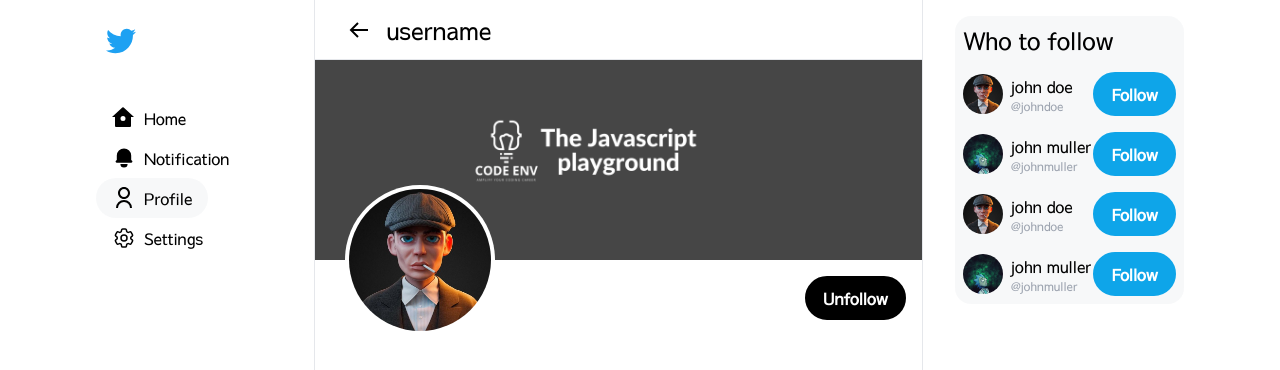
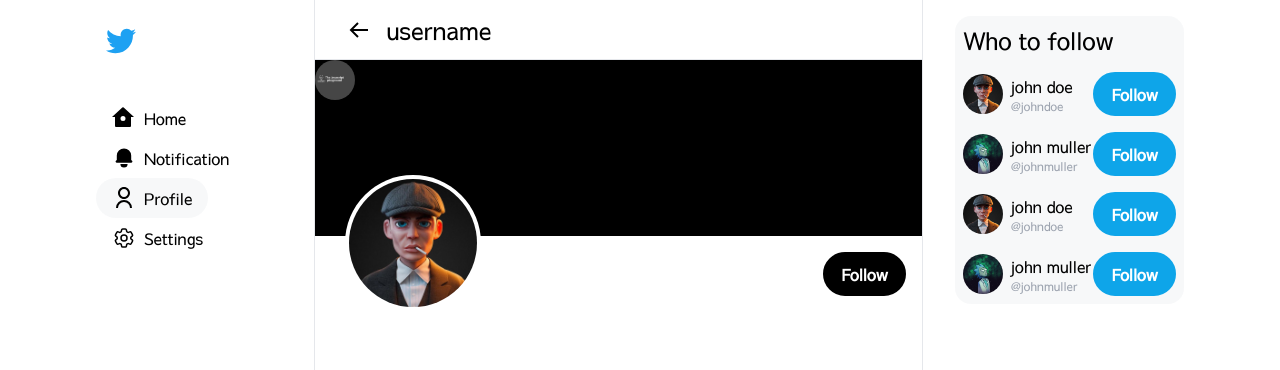
Before and after one commit to code-env/next13-twitter-clone, a Next.js app: page /profile/35467890 in a window 1280 px wide. Shown: the top 370 px of the page. Built offline with nearby package versions, Linux system fonts and the light colour scheme.

Commit message:
been making some changes in different pages and other components

```diff
--- a/app/profile/[profileId]/page.jsx
+++ b/app/profile/[profileId]/page.jsx
@@ -10,7 +10,7 @@ import { useSession } from "next-auth/react";
 import { useDispatch } from "react-redux";
 import { useParams } from "next/navigation";
 import { openModal } from "@redux/slice/modalSlice";
-import { useCurrentUser } from "@helpers";
+import { useCurrentUser, useFollowingUser } from "@helpers";
 import { useEffect, useState } from "react";
 
 const Profile = () => {
@@ -18,23 +18,23 @@ const Profile = () => {
   const dispatch = useDispatch();
   const { profileId } = useParams();
   const [currentUser, setCurrentUser] = useState({});
+  const [isFollingUser, setIsFollowingUser] = useState("");
 
   useEffect(() => {
     const getCurrentUser = async () => {
       const user = await useCurrentUser(35467890);
+      const followingUser = await useFollowingUser(profileId);
+      setIsFollowingUser(followingUser?.user);
       setCurrentUser(user);
     };
 
     getCurrentUser();
   }, []);
 
-  const followingUser = currentUser?.followers?.find((id) => id);
-  console.log(followingUser, profileId);
-
   const getUser = () => {
     if (currentUser.id === profileId) {
       return "Edit Profile";
-    } else if (followingUser) {
+    } else if (isFollingUser?.toString() === profileId) {
       return "Unfollow";
     } else {
       return "Follow";
@@ -62,20 +62,19 @@ const Profile = () => {
       <div className="border-x flex-1">
         <Header arrow={true} title="username" />
         <div className="w-full relative">
-          <CustomizeImage
-            alt="cover picture of username"
-            width={600}
-            height={200}
-            src="/Images/cover.png"
-            className="w-full h-[200px] object-cover"
-          />
-          <div className="p-1 rounded-full h-[150px] w-[150px] bg-white absolute bottom-[-75px] left-[30px]">
+          <div className="h-44 bg-black relative">
+            <CustomizeImage
+              alt="cover picture of username"
+              src="/Images/cover.png"
+              className="object-cover"
+            />
+          </div>
+          <div className="p-1 rounded-full bg-white flex items-center justify-center absolute bottom-[-75px] left-[30px]">
             <CustomizeImage
               alt="profile picture of username"
               src="/Images/user1.jpg"
-              width={150}
-              height={150}
-              className="rounded-full w-full h-full"
+              className="rounded-full"
+              isLarge
             />
           </div>
         </div>
--- a/components/CustomizeImage.jsx
+++ b/components/CustomizeImage.jsx
@@ -1,14 +1,30 @@
 import Image from "next/image";
 
-const ProfilePicture = ({ src, height, width, className, alt }) => {
+const ProfilePicture = ({ hasBorder, isLarge, onClick, src }) => {
   return (
-    <Image
-      src={src}
-      height={height}
-      width={width}
-      className={className}
-      alt={alt}
-    />
+    <div
+      className={`
+        ${hasBorder ? "border-4 border-black" : ""}
+        ${isLarge ? "h-32" : "h-10"}
+        ${isLarge ? "w-32" : "w-10 min-w-[40px]"}
+        rounded-full
+        hover:opacity-90
+        transition
+        cursor-pointer
+        relative
+      `}
+    >
+      <Image
+        fill
+        style={{
+          objectFit: "cover",
+          borderRadius: "100%",
+        }}
+        alt="Avatar"
+        onClick={onClick}
+        src={src ? src : "/Images/placeholder.png"}
+      />
+    </div>
   );
 };
 
--- a/components/Post.jsx
+++ b/components/Post.jsx
@@ -4,6 +4,7 @@ import { CustomizeImage } from "@components";
 import { userPosts } from "@constants";
 import { openModal } from "@redux/slice/modalSlice";
 import { useSession } from "next-auth/react";
+import Image from "next/image";
 import { useState } from "react";
 import { BiComment, BiHeart } from "react-icons/bi";
 import { useDispatch } from "react-redux";
@@ -15,7 +16,11 @@ const Post = ({ data }) => {
 
   const post = userPosts.find((post) => post.id === data.id);
 
-  const handleAddComment = async () => {};
+  const handleAddComment = async () => {
+    if (!session?.user) {
+      return dispatch(openModal("login"));
+    }
+  };
 
   const handleAddLike = async () => {
     if (!session?.user) {
@@ -54,13 +59,14 @@ const Post = ({ data }) => {
           <div className="post__content flex flex-col gap-4">
             <p className="text-gray-600">{data.text}</p>
             {data.image && (
-              <CustomizeImage
-                src={data.image}
-                height={300}
-                width={550}
-                alt="user profile picture"
-                className="rounded-3xl max-h-[300px] object-cover object-top"
-              />
+              <div className="post__img h-80 w-full bg-black relative rounded-3xl overflow-hidden">
+                <Image
+                  src={data.image}
+                  fill
+                  alt={data.text}
+                  className="object-cover "
+                />
+              </div>
             )}
 
             <div className="post__action flex items-center list-none gap-4">
--- a/components/Share.jsx
+++ b/components/Share.jsx
@@ -24,7 +24,6 @@ const Share = () => {
     <div className="px-8 py-4 bg-skin-fill flex gap-4">
       {sesion?.user ? (
         <>
-          <div className="user__profile  ">
             <CustomizeImage
               src="/Images/user1.jpg"
               height={40}
@@ -32,7 +31,6 @@ const Share = () => {
               alt="user profile picture"
               className="rounded-full object-cover object-top max-h-[50px]"
             />
-          </div>
           <div className="share__container flex-1 flex flex-col gap-4">
             <div className="share_top border-b flex-1">
               <textarea
@@ -45,8 +43,6 @@ const Share = () => {
                 <div className="image__container flex wfull bg-red relative">
                   <CustomizeImage
                     src={URL.createObjectURL(file)}
-                    height={20}
-                    width={20}
                     alt="new image to be uploaded"
                     className="w-full max-h-[300px] object-cover rounded-3xl object-top"
                   />
--- a/helpers/index.js
+++ b/helpers/index.js
@@ -2,7 +2,7 @@ const url = "http://localhost:3000/api";
 
 export const useCurrentUser = async (userId) => {
   const user = {
-    id: 45657899,
+    id: 35467890,
     username: "codeenv",
     email: "codeenv@gmail.com",
     profileImage: "",
@@ -11,7 +11,7 @@ export const useCurrentUser = async (userId) => {
         user: 567879087,
       },
       {
-        user: userId,
+        user: 35467890,
       },
     ],
     followings: [
@@ -19,11 +19,16 @@ export const useCurrentUser = async (userId) => {
         user: 23456789,
       },
       {
-        user: userId,
+        user: 35467890,
       },
     ],
   };
 
-
   return user;
 };
+
+export const useFollowingUser = async (userId) => {
+  const user = await useCurrentUser();
+  const following = user.followers.find((id) => id.user === 354678903);
+  return following;
+};
```
Also changed, not shown: public/Images/placeholder.png (added).
